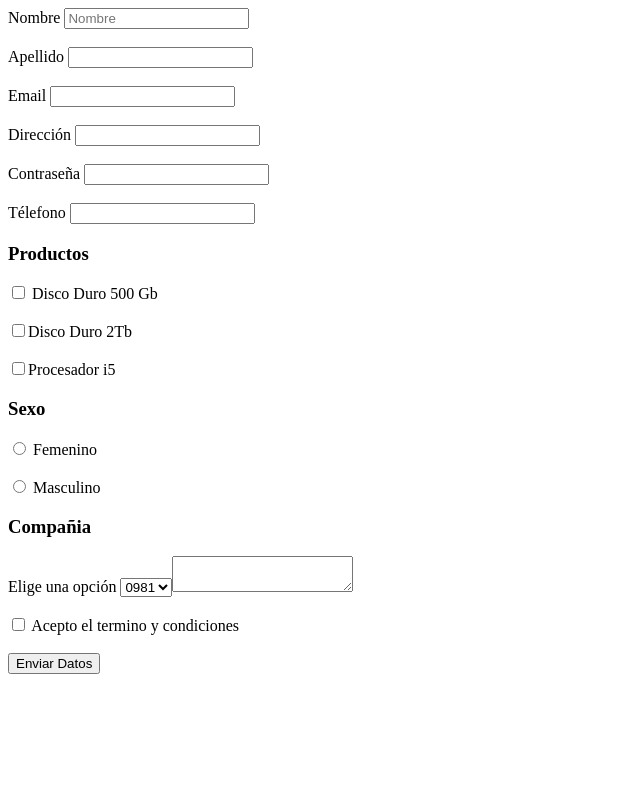
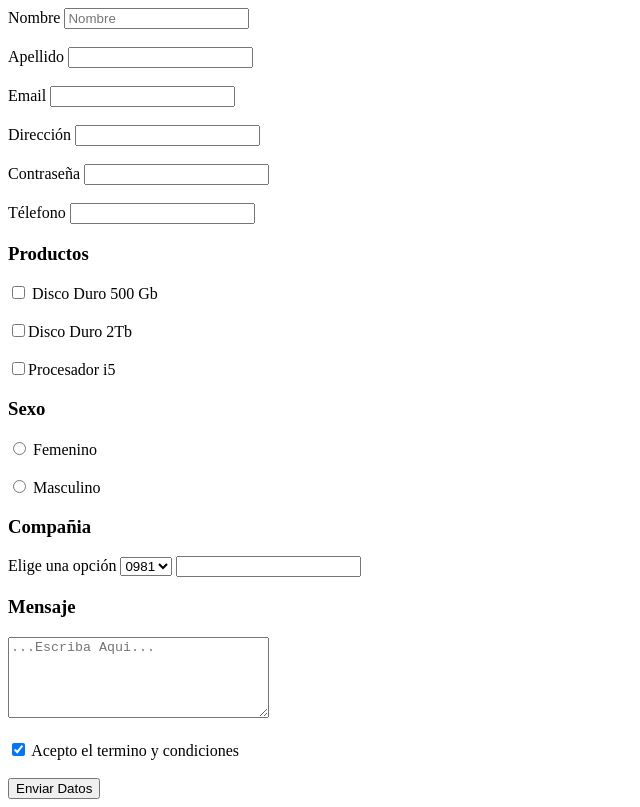
Before and after one commit to AnGoMarin/ClasesIDT, a plain HTML site: page Clase 4/Ejercicio3.html in a window 1280 px wide. Shown: the whole page, without its empty margins (0-640 px from the left). Drawn offline with Linux system fonts and the light colour scheme.

Commit message:
ultimos cambios

```diff
--- a/Clase 4/Ejercicio3.html
+++ b/Clase 4/Ejercicio3.html
@@ -46,12 +46,13 @@
         <select name="compa&ntilde;ia" id="compa&ntilde;ia">
         <option value="tigo">0981</option>
         <option value="personal">0971</option>
-        <option value="vox">0961</option>
+        <option value="vox">0961</option></select>
+        <input type="tel">
         <br />
     <h3>Mensaje</h3>
-        <textarea></textarea>
+        <textarea id="mensaje" name="mensaje" placeholder="...Escriba Aqui..." rows="5" cols="30"></textarea>
         <br /><br />
-        <input type="checkbox" name="acepto">
+        <input type="checkbox" name="acepto" checked>
         <label for="acepto">Acepto el termino y condiciones</label>
         <br /> <br />
         <button id="botonEnviar">Enviar Datos</button>
```
